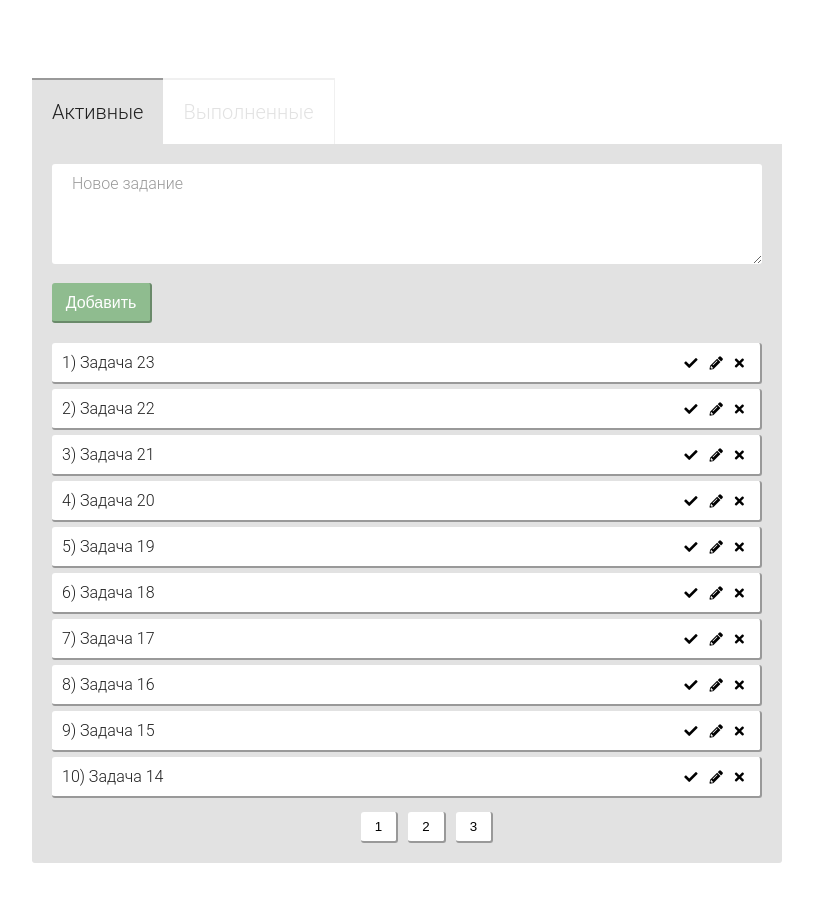
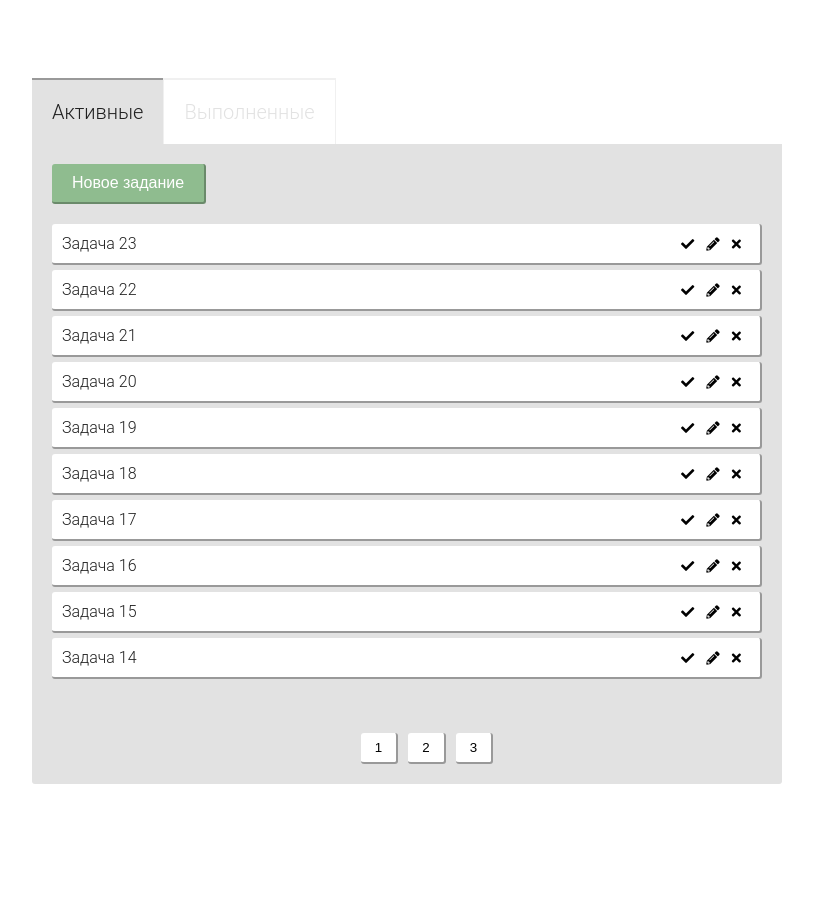
Before and after one commit to DenBal/todo, a Vue app: page / in a window 1280 px wide. Shown: the top 902 px of the page, without its empty margins (233-1046 px from the left). After the commit the page ends 862 px from the top, so only its background shows below. Built offline with nearby package versions, Linux system fonts and the light colour scheme.

Commit message:
Стилизация добавления нового задания

```diff
--- a/src/App.vue
+++ b/src/App.vue
@@ -53,6 +53,7 @@ export default {
           text-decoration: none;
           border-top: 2px solid #f0f0f0;
           border-right: 1px solid #f0f0f0;
+          border-left: 1px solid #f0f0f0;
           font-family: 'Roboto';
           font-weight: 300;
           transition: all .3s;
@@ -67,6 +68,7 @@ export default {
             &:focus {
               color: #202020;
               border-right: 1px solid #f0f0f0;
+              border-left: 1px solid #f0f0f0;
               transition: all .3s;
             }
           }
@@ -76,6 +78,7 @@ export default {
             color: #999;
             border-top: 2px solid #999;
             border-right: 1px solid #999;
+            border-left: 1px solid #999;
             transition: all .3s;
           }
         }
--- a/src/components/AllTodo.vue
+++ b/src/components/AllTodo.vue
@@ -1,9 +1,9 @@
 <template>
     <div id="all-todo" class="todos-list">
         <div class="todos-list__container">
-            <div class="todos-list__item" v-for="(todo, index) in displayedTodos" :key="todo.body">
+            <div class="todos-list__item" v-for="todo in displayedTodos" :key="todo.body">
 
-                {{ index + 1}}) {{ todo.body }}
+                {{ todo.body }}
 
                 <div class="todos-list__item-btns">
                     <button @click="complete(todo)"
@@ -106,6 +106,7 @@
             -webkit-justify-content: space-between;
 
             &-btns {
+              min-width: 75px;
               button {
                 border: 0;
                 background: transparent;
--- a/src/components/NewTodo.vue
+++ b/src/components/NewTodo.vue
@@ -1,7 +1,9 @@
 <template>
   <div id="new-todo" class="new-todo">
+      <div class="new-todo__block" v-bind:class="{ active: openTextarea }">
         <textarea class="new-todo__text"
                :value="newTodo"
+               v-bind:class="{error: error}"
                @change="getTodo"
                placeholder="Новое задание" >
         </textarea>
@@ -10,17 +12,40 @@
           Добавить
         </button>
       </div>
+
+    <button class="new-todo__btn full-width" @click="show" v-bind:class="{ hide: hideAddBtn }">
+      Новое задание
+    </button>
+  </div>
 </template>
 
 <script>
   export default {
+    data() {
+      return {
+        openTextarea: false,
+        hideAddBtn: false,
+        error: false
+      }
+    },
     methods: {
       getTodo(e) {
+        if(e.target.value) {
           this.$store.dispatch('getTodo', e.target.value)
+          this.error = false
+        } else {
+          this.error = true
+        }
       },
       addTodo() {
-        this.$store.dispatch('addTodo');
-        this.$store.dispatch('clearTodo');
+        this.$store.dispatch('addTodo')
+        this.$store.dispatch('clearTodo')
+        this.openTextarea = false
+        this.hideAddBtn = false
+      },
+      show() {
+        this.openTextarea = true
+        this.hideAddBtn = true
       }
     },
     computed: {
@@ -33,6 +58,15 @@
 
 <style lang="scss">
    .new-todo {
+
+     &__block {
+       display: none;
+
+       &.active {
+         display: block;
+       }
+     }
+
      &__text {
        width: 100%;
        box-sizing: border-box;
@@ -42,7 +76,7 @@
        font-family: 'Roboto';
        font-size: 1rem;
        font-weight: 300;
-       border: 0;
+       border: 1px solid transparent;
        border-radius: 3px;
        height: 100px;
        overflow: hidden;
@@ -55,6 +89,11 @@
        &:active,
        &:focus {
          outline: none;
+       }
+
+       &.error {
+         border: 1px solid #ff0000;
+         transition: all .3s;
        }
      }
 
@@ -71,11 +110,27 @@
        border-bottom: 2px solid #6a8a6a;
        border-right: 2px solid #6a8a6a;
        border-radius: 3px;
+       transition: all .3s;
 
        &:active,
        &:focus {
          outline: none;
        }
+
+       &:hover {
+         cursor: pointer;
+         background: darken(#8fbc8f, 10%);
+         transition: all .3s;
+       }
+
+       &.hide {
+         display: none;
+       }
+
+       &.full-width {
+         width: auto;
+         padding: 0 20px;
+       }
      }
    }
 </style>
```
Lines whose indentation alone changed are shown as unchanged.
